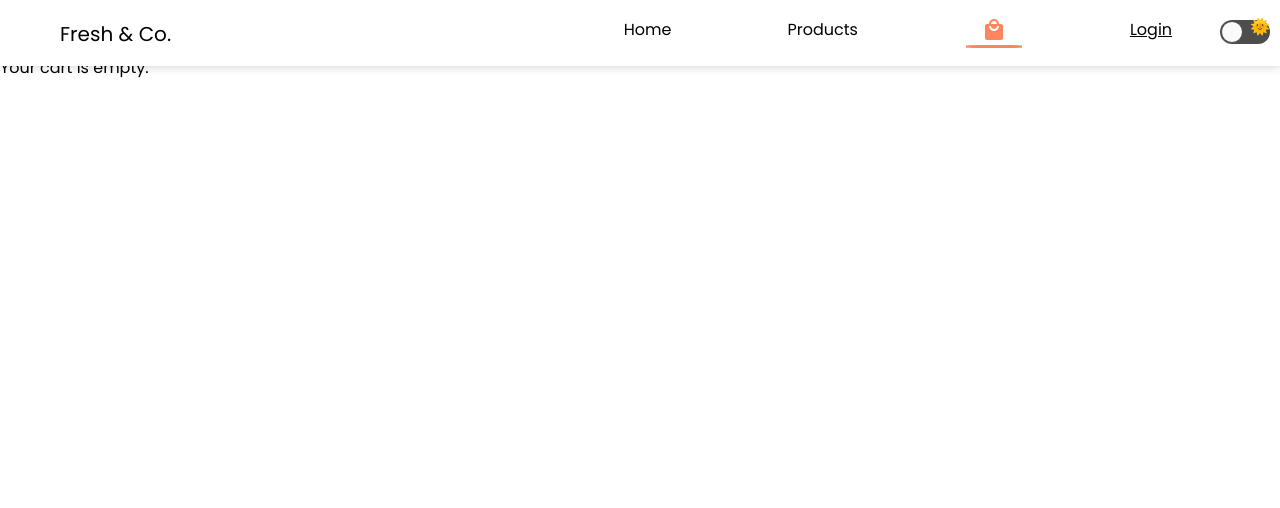
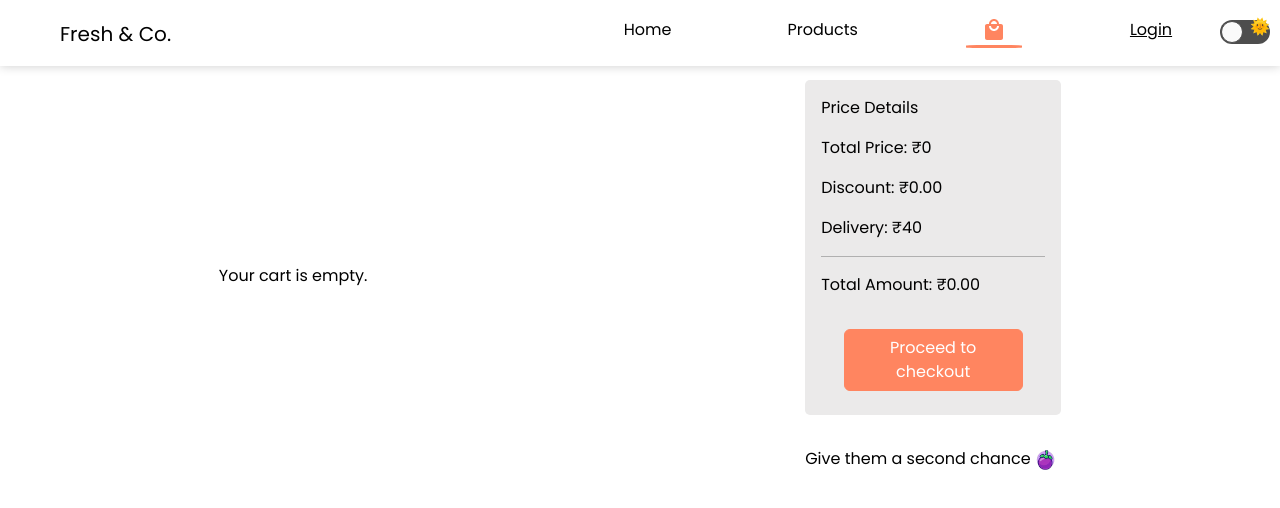
Before and after one commit to Yashwanth-Chandrakumar/FreshnCo, a React (Vite) app in the folder freshnco/: page /cart in a window 1280 px wide. Shown: the top 508 px of the page. Built offline with nearby package versions, Linux system fonts and the light colour scheme.

Commit message:
cart page

```diff
--- a/freshnco/package.json
+++ b/freshnco/package.json
@@ -18,6 +18,7 @@
     "@mui/icons-material": "^5.14.6",
     "@mui/material": "^5.14.6",
     "@reduxjs/toolkit": "^2.0.1",
+    "@types/redux-persist": "^4.3.1",
     "axios": "^1.6.2",
     "babel-plugin-macros": "^3.1.0",
     "bootstrap": "^5.3.1",
@@ -29,7 +30,8 @@
     "react-redux": "^9.0.4",
     "react-responsive": "^9.0.2",
     "react-router-dom": "^6.15.0",
-    "react-toggle": "^4.1.3"
+    "react-toggle": "^4.1.3",
+    "redux-persist": "^6.0.0"
   },
   "devDependencies": {
     "@types/react": "^18.2.43",
--- a/freshnco/src/App.css
+++ b/freshnco/src/App.css
@@ -1,7 +1,7 @@
 @import url('https://fonts.googleapis.com/css2?family=Poppins:wght@200;300;400;500;600;700;800;900&display=swap');
 
 :root {
-
+  --greybg:rgb(235, 234, 234);
   --textcolor: #000000;
   --shadow:0, 0, 0;
   --iconcolor:black;
@@ -51,6 +51,7 @@ a {
 }
 
 body.dark {
+  --greybg:rgb(55, 55, 55);
   --iconcolor:white;
   --textcolor: white;
   --txtcolor: black;
@@ -786,3 +787,93 @@ li {
 }
 
 /* Cart */
+
+.cart-content {
+  padding-top: 5rem;
+  width: 100%;
+  display: flex;
+  flex-direction: row;
+  align-items: center;
+  justify-content: space-around;
+}
+.cart-list{
+  margin-left: 5rem;
+  width: 70%;
+}
+.cart-item{
+  display: flex;
+  align-items: center;
+  border-bottom: 1px solid lightgray;
+  width:100%;
+  margin-bottom: 2rem;
+  justify-content: space-around;
+}
+
+.cart-item-details{
+  display: flex;
+  flex-direction: column;
+  gap:10px;
+  width:20%;
+  justify-content: center;
+  padding: 1rem;
+
+}
+.cart-item-details>p{
+  margin: 0;
+}
+.cart-item-details>p:nth-child(1){
+  margin: 0;
+  font-size: 1.5rem;
+}
+.cart-item-details>p:nth-child(2){
+  color:rgb(158, 157, 157);
+  margin: 0;
+}
+.cart-remove{
+  align-self: right;
+}
+.cart-alter{
+  display: flex;
+  align-items: center;
+  justify-content: space-evenly;
+}
+.cart-alter>p{
+  margin: 0;
+}
+
+.cart-item-price>p{
+margin: 5px;
+}
+.cart-payment {
+  align-self: flex-start;
+  width: 20%;
+}
+.cart-total{
+  background-color: var(--greybg);
+  border-radius: 5px;
+  display: flex;
+  flex-direction: column;
+}
+.cart-total>div{
+  padding: 1rem;
+}
+.cart-total>button{
+  background-color: var(--btncolor);
+  border:1px solid var(--btncolor);
+  width: 70%;
+  align-self: center;
+}
+.cart-total>button:hover{
+  background-color: var(--btncolor);
+  border:1px solid var(--btncolor);
+  opacity: 0.9;
+  transform: scale(0.98);
+}
+.cart-choice{
+  margin-top: 2rem;
+}
+.choice-item{
+  display: flex;
+  justify-content: space-around;
+  align-items: center;
+}
--- a/freshnco/src/components/Cart.tsx
+++ b/freshnco/src/components/Cart.tsx
@@ -1,52 +1,155 @@
 import React from 'react';
 import NavBar from './Navbar';
 import { useDispatch, useSelector } from 'react-redux';
-import { deleteCartItem } from '../store/CartSlice';
-
+import { deleteCartItem, incrementQuantity, decrementQuantity } from '../store/CartSlice';
+import fruit from '../assets/icons/icon_17.png';
+import { useState } from 'react';
+import img0 from '../assets/icons/icon_0.png';
+import img1 from '../assets/icons/icon_1.png';
+import img2 from '../assets/icons/icon_2.png';
+import img3 from '../assets/icons/icon_3.png';
+import img4 from '../assets/icons/icon_4.png';
+import img5 from '../assets/icons/icon_5.png';
+import img6 from '../assets/icons/icon_6.png';
+import img7 from '../assets/icons/icon_7.png';
+import img8 from '../assets/icons/icon_8.png';
+import img9 from '../assets/icons/icon_9.png';
+import img10 from '../assets/icons/icon_10.png';
+import img11 from '../assets/icons/icon_11.png';
+import img12 from '../assets/icons/icon_12.png';
+import img13 from '../assets/icons/icon_13.png';
+import img14 from '../assets/icons/icon_14.png';
+import img15 from '../assets/icons/icon_15.png';
+import img16 from '../assets/icons/icon_16.png';
+import img17 from '../assets/icons/icon_17.png';
+import img18 from '../assets/icons/icon_18.png';
+import img19 from '../assets/icons/icon_19.png';
+import img20 from '../assets/icons/icon_20.png';
+import img21 from '../assets/icons/icon_21.png';
+import img22 from '../assets/icons/icon_22.png';
+import img23 from '../assets/icons/icon_23.png';
+import img24 from '../assets/icons/icon_24.png';
 interface CartItem {
   id: string;
   product: {
     name: string;
+    seller: string;
+    price: number;
     description: string;
-    price: number;
-    // Add other properties as needed
+    imgurl: string;
+    classification: string;
+    offer: number;
   };
+  quantity: number;
 }
 
 const Cart: React.FC = () => {
+
+  // Dynamically import the image
+  const [deletedItems, setDeletedItems] = useState<{ title: string; price: number }[]>([]);
+
   localStorage.setItem("livetab", "cart");
 
-  // Use useSelector to get the cart state from the Redux store
   const cart = useSelector((state: any) => state.cartReducer.cart);
 
   const dispatch = useDispatch();
 
   const handleDelete = (id: string) => {
-    // Dispatch the deleteCartItem action with the id of the item to be deleted
+    const deletedItem = cart.find((cartItem: CartItem) => cartItem.id === id);
+    if (deletedItem) {
+      setDeletedItems((prevDeletedItems) => [
+        ...prevDeletedItems,
+        { title: deletedItem.product.name, price: deletedItem.product.price },
+      ]);
+    }
     dispatch(deleteCartItem(id));
   };
+
+  const handleIncrement = (id: string) => {
+    dispatch(incrementQuantity(id));
+  };
+
+  const handleDecrement = (id: string) => {
+    dispatch(decrementQuantity(id));
+  };
+
+  const calculateTotalPrice = () => {
+    return cart.reduce((total: number, cartItem: CartItem) => {
+      return (total + cartItem.product.price * cartItem.quantity);
+    }, 0);
+  };
+  const calculateTotalDiscount = () => {
+    return cart.reduce((total: number, cartItem: CartItem) => {
+      return (total + (cartItem.product.price * cartItem.quantity)-cartItem.product.price * cartItem.quantity * (1 - cartItem.product.offer / 100));
+    }, 0);
+  };
+
 
   return (
     <div>
       <NavBar />
-      <h1>Your Cart</h1>
-
+      <div className='cart-content'>
         {cart.length === 0 ? (
           <p>Your cart is empty.</p>
         ) : (
-        <ul>
+          <ul className='cart-list'>
             {cart.map((cartItem: CartItem) => (
-            <li key={cartItem.id}>
+              <li key={cartItem.id} className='cart-item'>
+                <div className='cart-img' style={{backgroundImage:`url(${cartItem.product.imgurl})`, backgroundPosition:"center",backgroundSize:"cover", height:"150px", width:"150px", borderRadius:"10px"}}></div>
+                <div className='cart-item-details'>
                   <p>{cartItem.product.name}</p>
-              <p>{cartItem.product.description}</p>
-              <p>Price: ${cartItem.product.price}</p>
-              {/* Add more details you want to display */}
-              <button onClick={() => handleDelete(cartItem.id)}>Delete</button>
-              <hr />
+                  <p>Seller: {cartItem.product.seller}</p>
+                  <p>Price: ₹{cartItem.product.price}/Kg</p>
+                  <div className='cart-alter'>
+                    <button className="cart-button btn btn-primary btn-block" onClick={() => handleDecrement(cartItem.id)}>-</button>
+                    <p>{cartItem.quantity}</p>
+                    <button className="cart-button btn btn-primary btn-block" onClick={() => handleIncrement(cartItem.id)}>+</button>
+                  </div>
+                </div>
+                <div className='cart-item-price'>
+                  <p>Your price: ₹{Math.round(cartItem.product.price * cartItem.quantity * (1 - cartItem.product.offer / 100))}</p>
+                  <p>Real price: ₹{Math.round(cartItem.product.price * cartItem.quantity)}</p>
+                  <p>You saved: ₹{Math.round((cartItem.product.price * cartItem.quantity) - (cartItem.product.price * cartItem.quantity * (1 - cartItem.product.offer / 100)))}</p>
+                  <p>Offer: {cartItem.product.offer}%</p>
+                </div>
+                <div className='cart-buttons'>
+                  <button className='cart-remove btn btn-warning btn-block' onClick={() => handleDelete(cartItem.id)}>Delete</button>
+                </div>
               </li>
             ))}
           </ul>
         )}
+        <div className='cart-payment'>
+          <div className='cart-total'>
+            <div>
+              <p>Price Details</p>
+              <p>Total Price: ₹{calculateTotalPrice()}</p>
+              <p>Discount: ₹{calculateTotalDiscount().toFixed(2)}</p>
+              <p>
+              Delivery: {calculateTotalPrice() - calculateTotalDiscount() < 399 ? "₹40" : <span><s>₹40</s>  Free</span>} </p>
+
+              <hr />
+              <p>Total Amount: ₹{(calculateTotalPrice()-calculateTotalDiscount()).toFixed(2)}</p>
+            </div>
+            <button
+                  type="submit"
+                  className="btn btn-primary btn-block mb-4"
+                >
+                  Proceed to checkout
+                </button>
+          </div>
+          <div className='cart-choice'>
+            <p>Give them a second chance <img src={fruit} height="20px" width="20px" /> </p>
+            {deletedItems.map((item, index) => (
+              <div className='choice-item' key={index}>
+            <img/>
+            <p>{item.title}</p>
+            <p>{item.price}</p>
+          </div>
+        ))}
+          </div>
+        </div>
+      </div>
     </div>
   );
 };
--- a/freshnco/src/components/Productbuy.tsx
+++ b/freshnco/src/components/Productbuy.tsx
@@ -1,15 +1,14 @@
 import { useState, useEffect } from 'react';
 import axios from 'axios';
 import NavBar from './Navbar';
-import { useDispatch } from 'react-redux'
+import { useDispatch } from 'react-redux';
 import { addToCart } from '../store/CartSlice';
 
 export default function Productbuy() {
-
-  const [input, setInput] = useState('');
-  const dispatch = useDispatch()
+  const dispatch = useDispatch();
 
   localStorage.setItem("livetab", "products");
+
   interface Product {
     id: number;
     name: string;
@@ -18,9 +17,11 @@ export default function Productbuy() {
     seller: string;
     price: number;
     classification: string;
+    offer: number; // Add offer
   }
 
   const [products, setProducts] = useState<Product[]>([]);
+
   useEffect(() => {
     loadProducts();
   }, []);
@@ -28,10 +29,10 @@ export default function Productbuy() {
   const loadProducts = async () => {
     try {
       const result = await axios.get("http://localhost:8080/products");
-      console.log("Products received");
-      setProducts(result.data)
+      console.log("Products received", result.data);
+      setProducts(result.data);
     } catch (error) {
-      console.error("Error sending data to the server:", error);
+      console.error("Error fetching products:", error);
     }
   };
 
@@ -49,10 +50,8 @@ export default function Productbuy() {
     }
   };
 
-
   const handleClick = (product: Product) => {
-
-    dispatch(addToCart(product))
+    dispatch(addToCart(product));
   };
 
   let name = localStorage.getItem("name");
@@ -63,7 +62,9 @@ export default function Productbuy() {
       <div className='home-search' id='products-page'>
         <input placeholder="🔎 Eat veggies, feel invincible. Seriously." onChange={handleChange} />
       </div>
-      <h1 style={{ paddingTop: "2rem", paddingLeft: "1rem", paddingBottom: "2rem", fontWeight: "800" }}><span style={{ color: "var(--btncolor)" }}>{name}</span> here is your venue.</h1>
+      <h1 style={{ paddingTop: "2rem", paddingLeft: "1rem", paddingBottom: "2rem", fontWeight: "800" }}>
+        <span style={{ color: "var(--btncolor)" }}>{name}</span> here is your venue.
+      </h1>
       <h2 style={{ paddingLeft: "1rem" }}>Products in stock.</h2>
       <div className='product-buy'>
         <hr />
@@ -74,7 +75,10 @@ export default function Productbuy() {
                 <h2 className="titleh">{product.name}</h2>
                 <p className="copyh">{product.description}</p>
                 <p className='seller' style={{ color: "var(--btncolor)" }}>From: <span style={{ color: "white" }}>{product.seller}</span></p>
-                <button className="btnh" onClick={()=>handleClick(product)}>Add to Cart{ product.price}</button>
+                <p className='offer'>Offer: {product.offer}%</p> {/* Display offer */}
+                <button className="btnh" onClick={() => handleClick(product)}>
+                  Add to Cart - Price: ₹{product.price}
+                </button>
               </div>
             </article>
           ))}
--- a/freshnco/src/store/CartSlice.tsx
+++ b/freshnco/src/store/CartSlice.tsx
@@ -8,11 +8,13 @@ interface Product {
   seller: string;
   price: number;
   classification: string;
+  offer: number; // Add the offer property
 }
 
 interface CartItem {
   id: string;
   product: Product;
+  quantity: number;
 }
 
 interface CartState {
@@ -21,24 +23,47 @@ interface CartState {
 
 const initialState: CartState = {
   cart: [],
-}
+};
 
 export const CartSlice = createSlice({
   name: "cart",
   initialState,
   reducers: {
     addToCart: (state, action: PayloadAction<Product>) => {
-      const cartItem: CartItem = {
-        id: nanoid(),
-        product: action.payload,
-      };
-      state.cart.push(cartItem);
+      const existingItem = state.cart.find((item) => item.product.id === action.payload.id);
+
+      if (existingItem) {
+        existingItem.quantity += 1;
+      } else {
+        const cartItem: CartItem = {
+          id: nanoid(),
+          product: { ...action.payload, offer: action.payload.offer || 0 }, // Use the correct offer value or default to 0
+          quantity: 1,
+        };
+        state.cart.push(cartItem);
+      }
     },
+
+
     deleteCartItem: (state, action: PayloadAction<string>) => {
       state.cart = state.cart.filter((cart) => cart.id !== action.payload);
+    },
+    incrementQuantity: (state, action: PayloadAction<string>) => {
+      const cartItem = state.cart.find((item) => item.id === action.payload);
+      if (cartItem) {
+        // Ensure quantity is a valid number, default to 0
+        cartItem.quantity = (cartItem.quantity || 1) + 1;
+      }
+    },
+    decrementQuantity: (state, action: PayloadAction<string>) => {
+      const cartItem = state.cart.find((item) => item.id === action.payload);
+      if (cartItem && cartItem.quantity > 1) {
+        // Ensure quantity is a valid number, default to 0
+        cartItem.quantity = (cartItem.quantity || 1) - 1;
+      }
     },
   },
 });
 
-export const { addToCart, deleteCartItem } = CartSlice.actions;
+export const { addToCart, deleteCartItem, incrementQuantity, decrementQuantity } = CartSlice.actions;
 export default CartSlice.reducer;
--- a/freshnco/src/user/Addproduct.tsx
+++ b/freshnco/src/user/Addproduct.tsx
@@ -8,6 +8,8 @@ interface Product {
   imgurl: string;
   seller: string;
   price: number;
+  offer: number;
+  classification: string;
 }
 
 const AddProduct: React.FC = () => {
@@ -19,13 +21,17 @@ const AddProduct: React.FC = () => {
     imgurl: "",
     seller: "",
     price: 0,
+    offer: 0,
+    classification:"",
   });
 
-  const { name, description, imgurl, seller, price } = product;
+
+  const { name, description, imgurl, seller, price, offer,classification } = product;
 
   const onInputChange = (e: ChangeEvent<HTMLInputElement>) => {
-    setProduct({ ...product, [e.target.name]: e.target.value });
-  };
+  setProduct({ ...product, [e.target.name]: e.target.value });
+};
+
 
   const onSubmit = async (e: FormEvent) => {
     e.preventDefault();
@@ -67,6 +73,19 @@ const AddProduct: React.FC = () => {
               />
             </div>
             <div className="mb-3">
+  <label htmlFor="Classification" className="form-label">
+    Classification
+  </label>
+  <input
+    type={"text"}
+    className="form-control"
+    placeholder="Enter product classification"
+    name="classification"
+    value={classification}
+    onChange={(e) => onInputChange(e)}
+  />
+</div>
+            <div className="mb-3">
               <label htmlFor="ImageURL" className="form-label">
                 Image URL
               </label>
@@ -105,6 +124,19 @@ const AddProduct: React.FC = () => {
                 onChange={(e) => onInputChange(e)}
               />
             </div>
+            <div className="mb-3">
+              <label htmlFor="Offer" className="form-label">
+                Offer
+              </label>
+              <input
+                type={"text"}
+                className="form-control"
+                placeholder="Enter product discount"
+                name="offer"
+                value={offer}
+                onChange={(e) => onInputChange(e)}
+              />
+            </div>
             <button type="submit" className="btn btn-outline-primary">
               Submit
             </button>
--- a/freshnco/src/user/Editproduct.tsx
+++ b/freshnco/src/user/Editproduct.tsx
@@ -9,6 +9,7 @@ interface Product {
   imgurl: string;
   seller: string;
   price: number;
+  classification: string;
 }
 
 const Editproduct: React.FC = () => {
@@ -22,9 +23,10 @@ const Editproduct: React.FC = () => {
     imgurl: "",
     seller: "",
     price: 0,
+    classification: "",
   });
 
-  const { name, description, imgurl, seller, price } = product;
+  const { name, description, imgurl, seller, price, classification } = product;
 
   const onInputChange = (e: ChangeEvent<HTMLInputElement>) => {
     setProduct({ ...product, [e.target.name]: e.target.value });
@@ -121,6 +123,19 @@ const Editproduct: React.FC = () => {
                 onChange={(e) => onInputChange(e)}
               />
             </div>
+            <div className="mb-3">
+              <label htmlFor="Classification" className="form-label">
+                Classification
+              </label>
+              <input
+                type="text"
+                className="form-control"
+                placeholder="Enter product classification"
+                name="classification"
+                value={classification}
+                onChange={(e) => onInputChange(e)}
+              />
+            </div>
             <button type="submit" className="btn btn-outline-primary">
               Submit
             </button>
--- a/freshnco/src/user/Productview.tsx
+++ b/freshnco/src/user/Productview.tsx
@@ -9,6 +9,7 @@ interface Product {
   imgurl: string;
   seller: string;
   price: number;
+  classification: string;
 }
 
 const Productview: React.FC = () => {
@@ -50,6 +51,7 @@ const Productview: React.FC = () => {
               <th scope="col">Image URL</th>
               <th scope="col">Seller</th>
               <th scope="col">Price</th>
+              <th scope="col">Classification</th> {/* Added Classification column */}
               <th scope="col">Action</th>
             </tr>
           </thead>
@@ -62,6 +64,7 @@ const Productview: React.FC = () => {
                 <td>{product.imgurl}</td>
                 <td>{product.seller}</td>
                 <td>{product.price}</td>
+                <td>{product.classification}</td> {/* Displaying Classification */}
                 <td>
                   <Link
                     className="btn btn-primary mx-2"
--- a/freshnco/src/user/Viewproduct.tsx
+++ b/freshnco/src/user/Viewproduct.tsx
@@ -9,6 +9,7 @@ interface Product {
   imgurl: string;
   seller: string;
   price: number;
+  classification: string; // Add the classification field
 }
 
 const Viewproduct: React.FC = () => {
@@ -19,6 +20,7 @@ const Viewproduct: React.FC = () => {
     imgurl: "",
     seller: "",
     price: 0,
+    classification: "", // Initialize classification
   });
 
   const { id } = useParams();
@@ -61,6 +63,9 @@ const Viewproduct: React.FC = () => {
                 <li className="list-group-item">
                   <b>Price:</b> {product.price}
                 </li>
+                <li className="list-group-item">
+                  <b>Classification:</b> {product.classification} {/* Display classification */}
+                </li>
               </ul>
             </div>
           </div>
```
Also changed, not shown: freshnco/src/main.tsx (+9 -5 lines), freshnco/src/store/Store.tsx (+18 -5 lines), 1 other file (tests, documents, lock files or other folders). Lines whose indentation alone changed are shown as unchanged.
